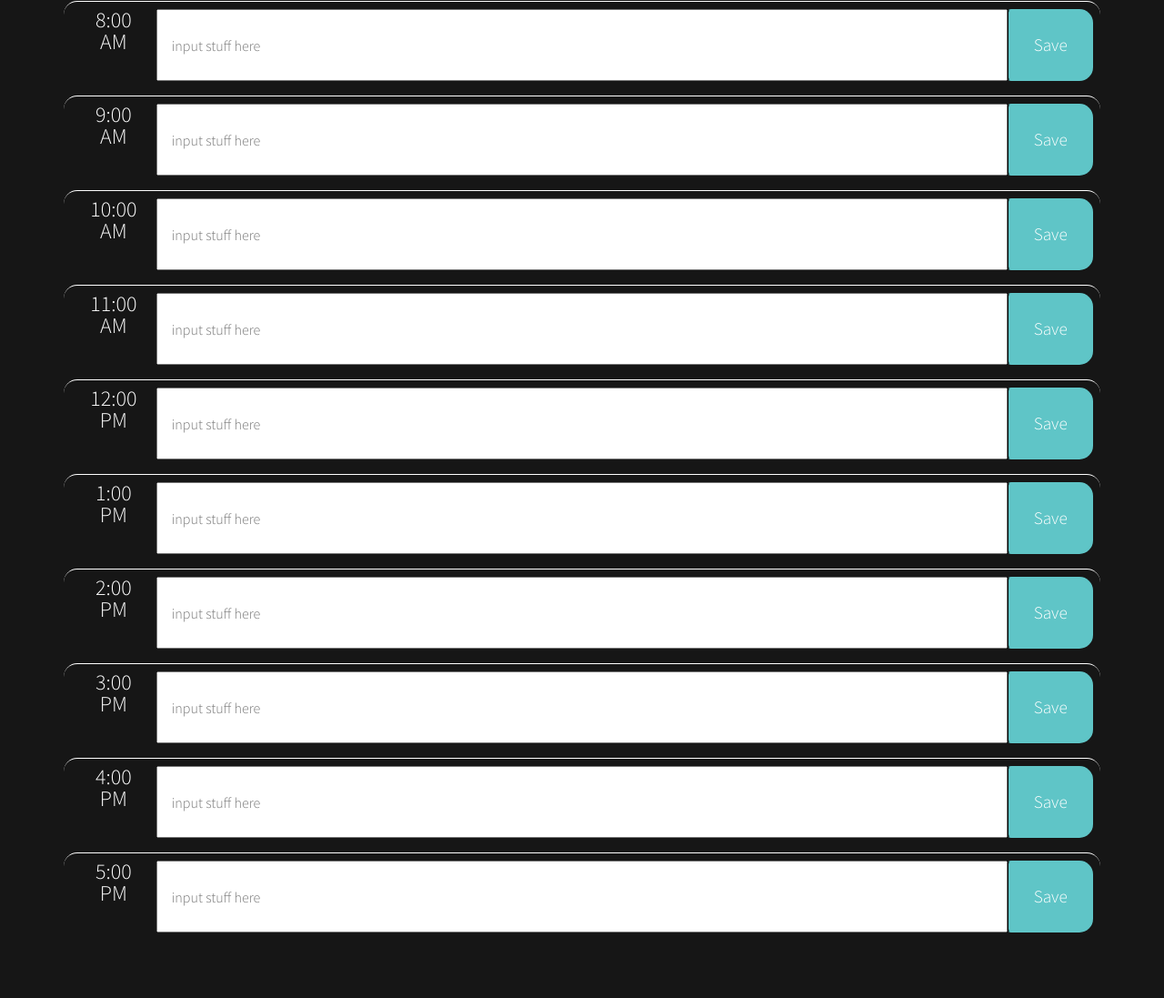
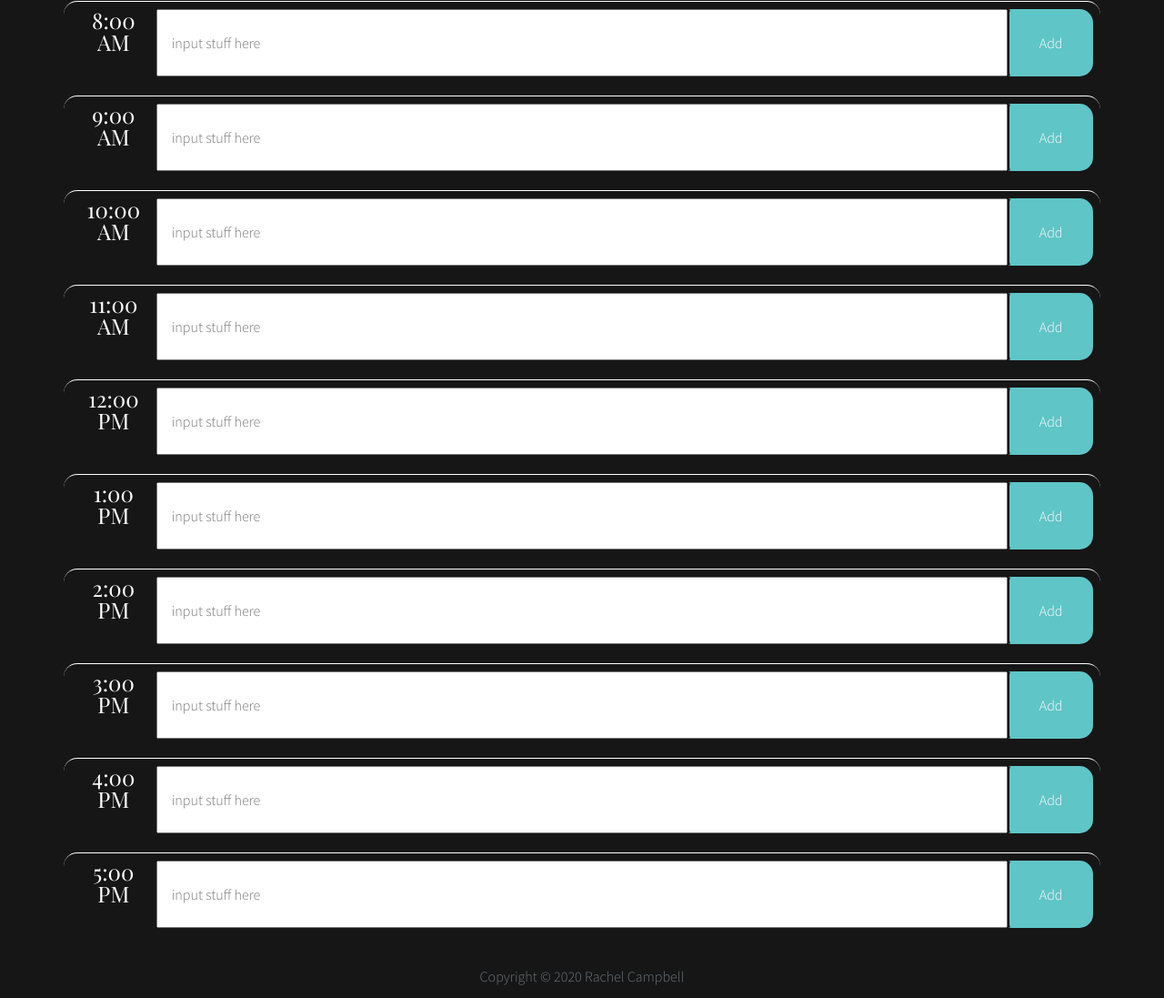
Before and after one commit to relizabet/Day_Planner, a plain HTML site: page index.html in a window 1280 px wide. Shown: the part 423-1520 px from the top of the page at 91% size. Before the commit the page ends 1448 px from the top, so only its background shows below. Drawn offline with nearby package versions, Linux system fonts and the light colour scheme.

Commit message:
styling again

```diff
--- a/Assets/style.css
+++ b/Assets/style.css
@@ -1,4 +1,10 @@
 @import url("https://fonts.googleapis.com/css2?family=Playfair+Display:wght@400&family=Source+Sans+Pro:wght@300&display=swap");
+
+* {
+  padding: 0;
+  margin: 0;
+  box-sizing: border-box;
+}
 
 body {
   font-size: 16px;
@@ -58,7 +64,7 @@ textarea {
 }
 
 .hour {
-  /* background-color: #ffffff; */
+  font-family: "Playfair Display", serif;
   color: #fff;
   font-size: x-large;
   /* border-top: 1px dashed #fff; */
@@ -80,23 +86,15 @@ textarea {
 }
 
 .saveBtn {
-  border-left: 1px solid black;
+  border-left: 2px solid black;
   border-top-right-radius: 15px;
   border-bottom-right-radius: 15px;
   background-color: #70eef0cf;
   color: white;
-  font-size: larger;
+  font-size: 1em;
 }
 
 .saveBtn i:hover {
   font-size: 20px;
   transition: all 0.3s ease-in-out;
 }
-* {
-  padding: 0;
-  margin: 0;
-  box-sizing: border-box;
-}
-body {
-  height: 900px;
-}
--- a/index.html
+++ b/index.html
@@ -42,55 +42,61 @@
       <div class="row row-extra p-2 mt-4 time-block justify-space-between">
           <div class="col-1 hour">8:00 AM</div>
           <input class="col-10 mr-auto" placeholder="input stuff here"></input>
-          <button class="col-1 ml-auto p-4 btn saveBtn">Save</button>
+          <button class="col-1 ml-auto p-4 btn saveBtn">Add</button>
       </div>
       <div class="row row-extra p-2 mt-4 time-block justify-space-between">
         <div class="col-1 hour">9:00 AM</div>
         <input class="col-10 mr-auto" placeholder="input stuff here"></input>
-        <button class="col-1 ml-auto p-4 btn saveBtn">Save</button>
+        <button class="col-1 ml-auto p-4 btn saveBtn">Add</button>
       </div>
       <div class="row row-extra p-2 mt-4 time-block justify-space-between">
         <div class="col-1 hour">10:00 AM</div>
         <input class="col-10 mr-auto" placeholder="input stuff here"></input>
-        <button class="col-1 ml-auto p-4 btn saveBtn">Save</button>
+        <button class="col-1 ml-auto p-4 btn saveBtn">Add</button>
       </div>
       <div class="row row-extra p-2 mt-4 time-block justify-space-between">
         <div class="col-1 hour">11:00 AM</div>
         <input class="col-10 mr-auto" placeholder="input stuff here"></input>
-        <button class="col-1 ml-auto p-4 btn saveBtn">Save</button>
+        <button class="col-1 ml-auto p-4 btn saveBtn">Add</button>
       </div>
       <div class="row row-extra p-2 mt-4 time-block justify-space-between">
         <div class="col-1 hour">12:00 PM</div>
         <input class="col-10 mr-auto" placeholder="input stuff here"></input>
-        <button class="col-1 ml-auto p-4 btn saveBtn">Save</button>
+        <button class="col-1 ml-auto p-4 btn saveBtn">Add</button>
       </div>
       <div class="row row-extra p-2 mt-4 time-block justify-space-between">
         <div class="col-1 hour">1:00 PM</div>
         <input class="col-10 mr-auto" placeholder="input stuff here"></input>
-        <button class="col-1 ml-auto p-4 btn saveBtn">Save</button>
+        <button class="col-1 ml-auto p-4 btn saveBtn">Add</button>
       </div>
       <div class="row row-extra p-2 mt-4 time-block justify-space-between">
         <div class="col-1 hour">2:00 PM</div>
         <input class="col-10 mr-auto" placeholder="input stuff here"></input>
-        <button class="col-1 ml-auto p-4 btn saveBtn">Save</button>
+        <button class="col-1 ml-auto p-4 btn saveBtn">Add</button>
       </div>
       <div class="row row-extra p-2 mt-4 time-block justify-space-between">
         <div class="col-1 hour">3:00 PM</div>
         <input class="col-10 mr-auto" placeholder="input stuff here"></input>
-        <button class="col-1 ml-auto p-4 btn saveBtn">Save</button>
+        <button class="col-1 ml-auto p-4 btn saveBtn">Add</button>
       </div>
       <div class="row row-extra p-2 mt-4 time-block justify-space-between">
         <div class="col-1 hour">4:00 PM</div>
         <input class="col-10 mr-auto" placeholder="input stuff here"></input>
-        <button class="col-1 ml-auto p-4 btn saveBtn">Save</button>
+        <button class="col-1 ml-auto p-4 btn saveBtn">Add</button>
       </div>
       <div class="row row-extra p-2 mt-4 time-block justify-space-between">
         <div class="col-1 hour">5:00 PM</div>
         <input class="col-10 mr-auto" placeholder="input stuff here"></input>
-        <button class="col-1 ml-auto p-4 btn saveBtn">Save</button>
+        <button class="col-1 ml-auto p-4 btn saveBtn">Add</button>
       </div>
     </div>
-
+    <footer class="m-3">
+        <div class="text-center mt-5">
+            <p class="text-muted">
+                Copyright &#169; 2020 Rachel Campbell
+            </p>
+        </div>
+    </footer>
     <script src="https://code.jquery.com/jquery-3.4.1.min.js"></script>
     <script src="https://cdnjs.cloudflare.com/ajax/libs/moment.js/2.24.0/moment.min.js"></script>
     <script src="JavaScript/style.js"></script>
```
Also changed, not shown: JavaScript/style.js (+10 -0 lines).
